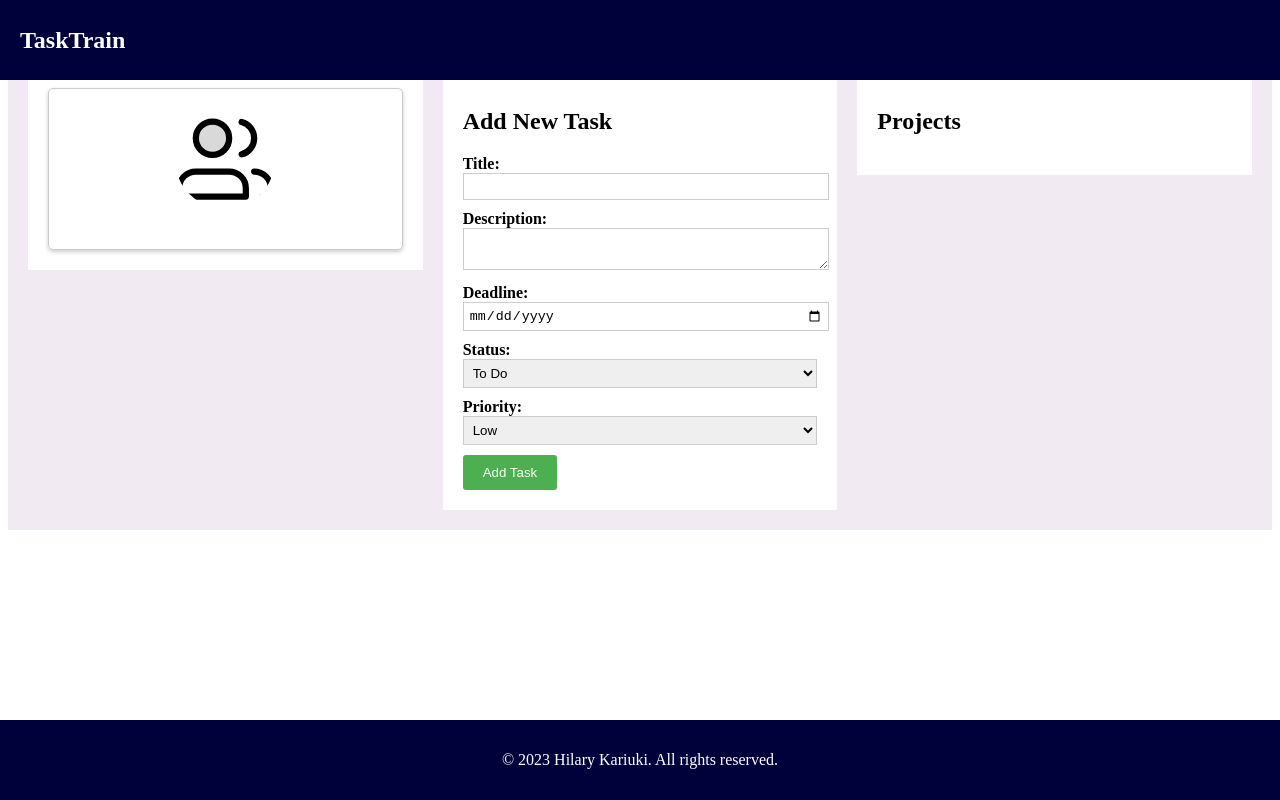
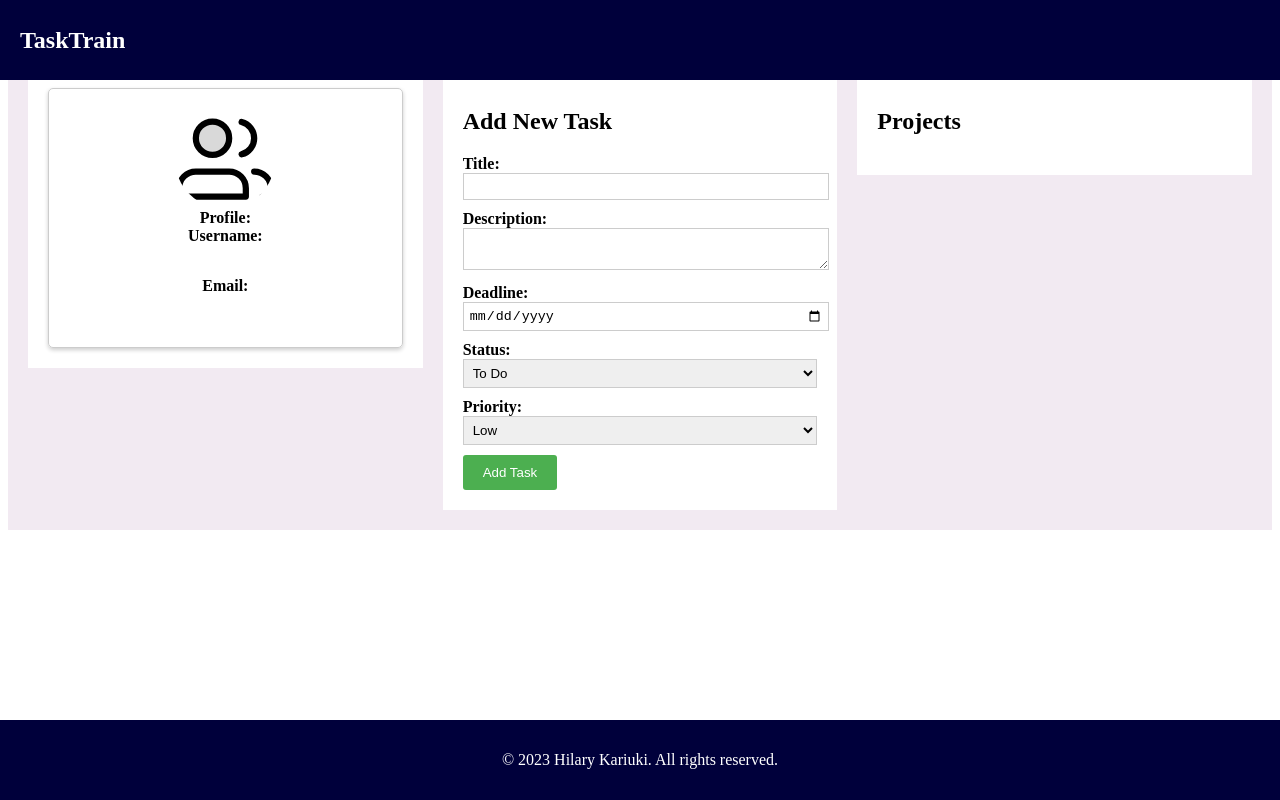
Before and after one commit to Stiflerzak/TaskTrainClient, a React (Create React App) app: page / in a window 1280 px wide. Built offline with nearby package versions, Linux system fonts and the light colour scheme.

Commit message:
Create Profile component

```diff
--- a/src/components/Profile.js
+++ b/src/components/Profile.js
@@ -18,23 +18,21 @@ const AvatarImg = styled.img`
   border-radius: 50%;
 `;
 
-const Name = styled.h2`
-  margin: 10px 0;
-  font-size: 20px;
+const Label = styled.p`
+  margin: 0;
+  font-size: 16px;
   font-weight: bold;
 `;
 
-const Label = styled.p`
-  margin: 0;
-  font-size: 16px;
-`;
-
-const Profile = ({ name, label }) => {
+const Profile = ({ name, username, email }) => {
   return (
     <Card>
       <AvatarImg src={Avatar} alt="Avatar" />
-      <Name>{name}</Name>
-      <Label>{label}</Label>
+      <Label>Profile:</Label>
+      <Label>Username:</Label>
+      <p>{username}</p>
+      <Label>Email:</Label>
+      <p>{email}</p>
     </Card>
   );
 };
```
